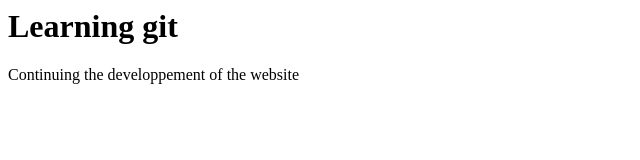
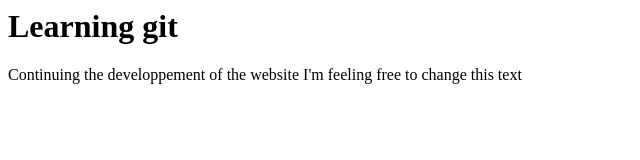
Before and after one commit to Minturak/learning_git, a plain HTML site: page index.html in a window 1280 px wide. Shown: the whole page, without its empty margins (0-640 px from the left). Drawn offline with Linux system fonts and the light colour scheme.

Commit message:
Changed the text on index

```diff
--- a/index.html
+++ b/index.html
@@ -1,6 +1,8 @@
 <html>
-<body>
-<h1>Learning git</h1>
-<p>Continuing the developpement of the website</p>
-</body>
+  <body>
+    <h1>Learning git</h1>
+    <p>Continuing the developpement of the website
+        I'm feeling free to change this text
+    </p>
+  </body>
 </html>
```
